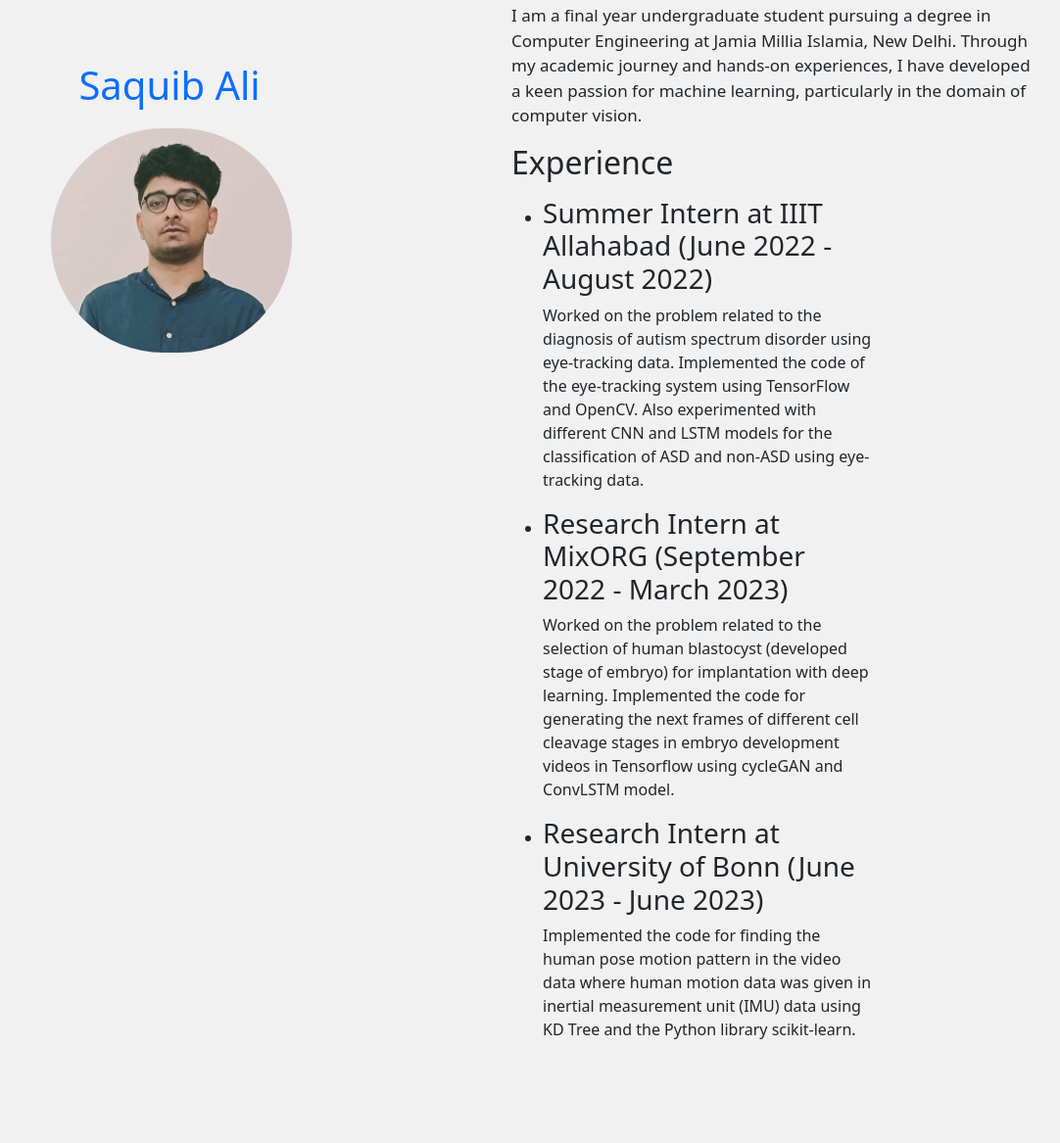
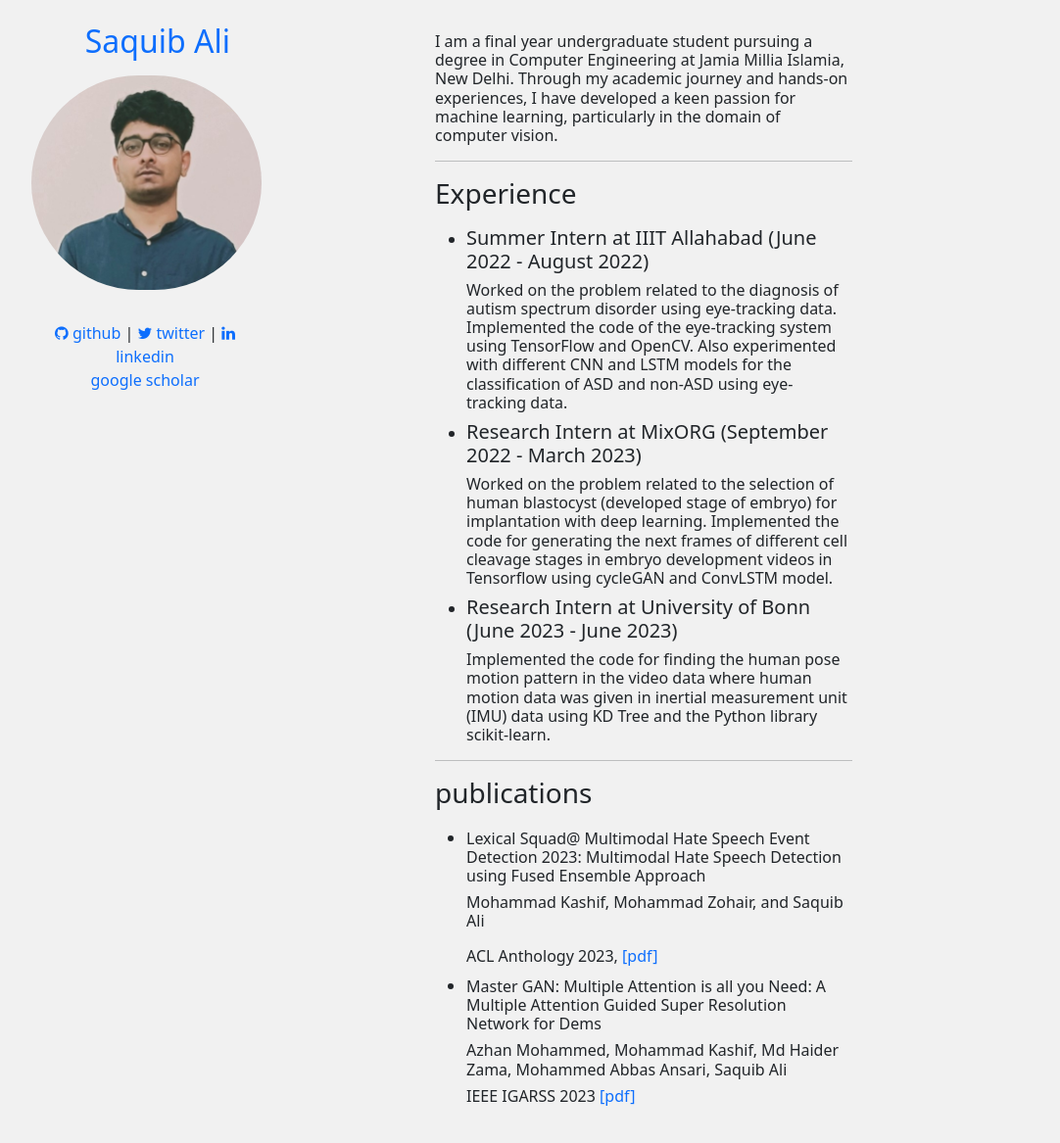
Before and after one commit to saquibali7/saquibali7.github.io, a plain HTML site: page index.html in a window 1280 px wide. Shown: the part 27-1194 px from the top of the page at 98% size, without its empty margins (198-1280 px from the left). Before the commit the page ends 1136 px from the top, so only its background shows below. Drawn offline with nearby package versions, Linux system fonts and the light colour scheme.

Commit message:
publications

```diff
--- a/index.html
+++ b/index.html
@@ -3,6 +3,7 @@
 <head>
     <meta charset="utf-8">
     <meta name="viewport" content="width=device-width, initial-scale=1">
+    <link rel="stylesheet" href="https://cdnjs.cloudflare.com/ajax/libs/font-awesome/4.7.0/css/font-awesome.min.css">
     <link rel="stylesheet" href="styles.css">
     <link href="https://cdn.jsdelivr.net/npm/bootstrap@5.2.0/dist/css/bootstrap.min.css" rel="stylesheet"
         integrity="sha384-gH2yIJqKdNHPEq0n4Mqa/HGKIhSkIHeL5AyhkYV8i59U5AR6csBvApHHNl/vI1Bx" crossorigin="anonymous">
@@ -12,52 +13,86 @@
 <body>
     <div class="MainContainer">
         <div class="image">
-            <h1 style="text-align:center; text-decoration:none; margin-right: 4.2em; margin-bottom: 0.5em;"><a
-                    href="">Saquib Ali</a></h1>
+            <h2 style="text-align:center; text-decoration:rgba(100, 148, 237, 0.811), solid; margin-right: 4.2em; margin-bottom: 0.5em;"><a
+                    href="">Saquib Ali</a></h2>
             <img src="assets\saquib.jpeg" alt="Saquib Ali" align="center "
-                style="margin-left: 0em; margin-bottom: 0em; width: 60%; border-radius: 130px;"></img>
+                style="margin-left: 0em; margin-bottom: 0em; width: 60%; border-radius: 140px;"></img>
+            <div style="margin-top: 2em; margin-bottom: 0em; margin-right: 10em; text-align: center; text-decoration:rgba(100, 148, 237, 0.811), solid;">
+                <a href="https://github.com/saquibali7"><i class='fa fa-github'></i> github</a> | <a
+                    href="https://twitter.com/alisaquib95"><i class='fa fa-twitter'></i> twitter</a> | <a
+                    href="https://www.linkedin.com/in/saquib-ali-89aa14202/"><i class='fa fa-linkedin'></i> linkedin</a>
+                <br />
+                <a href="https://scholar.google.com/citations?user=cFbTsIcAAAAJ&hl=en"><i
+                        class="ai ai-google-scholar"></i>
+                    google scholar</a>
+            </div>
+
         </div>
         <div class="about">
-            <p>I am a final year undergraduate student pursuing a
-                degree in Computer Engineering at Jamia Millia Islamia,
-                New Delhi. Through my academic journey and hands-on experiences,
-                I have developed a keen passion for machine learning,
-                particularly in the domain of computer vision.
-            </p>
+            <div class="about-me">
+                <h6 style="text-decoration:dimgray;">I am a final year undergraduate student pursuing a
+                    degree in Computer Engineering at Jamia Millia Islamia,
+                    New Delhi. Through my academic journey and hands-on experiences,
+                    I have developed a keen passion for machine learning,
+                    particularly in the domain of computer vision.
+                </h6>
+            </div>
+            <hr style="width: 70%;">
             <div class="experience">
-                <h2>Experience</h2>
+
+                <h3>Experience</h3>
                 <p>
                 <ul>
                     <li>
-                        <h3> Summer Intern at IIIT Allahabad (June 2022 - August 2022)</h3>
-                        <p>
+                        <h5> Summer Intern at IIIT Allahabad (June 2022 - August 2022)</h5>
+                        <h6>
                             Worked on the problem related to the diagnosis of autism spectrum disorder using
                             eye-tracking data.
                             Implemented the code of the eye-tracking system using TensorFlow and OpenCV. Also
                             experimented with different CNN and LSTM models for the classification of ASD and non-ASD
                             using eye-tracking data.
-                        </p>
+                        </h6>
                     </li>
                     <li>
-                        <h3>Research Intern at MixORG (September 2022 - March 2023)</h3>
-                        <p>
+                        <h5>Research Intern at MixORG (September 2022 - March 2023)</h5>
+                        <h6>
                             Worked on the problem related to the selection of human blastocyst (developed stage of
                             embryo) for implantation with deep learning.
                             Implemented the code for generating the next frames of different cell cleavage stages in
                             embryo development videos in Tensorflow using cycleGAN and ConvLSTM model.
-                        </p>
+                        </h6>
                     </li>
                     <li>
-                        <h3>Research Intern at University of Bonn (June 2023 - June 2023)</h3>
-                        <p>
+                        <h5>Research Intern at University of Bonn (June 2023 - June 2023)</h5>
+                        <h6>
                             Implemented the code for finding the human pose motion pattern in the video data where
                             human motion data was given in inertial measurement unit (IMU) data using KD Tree and the
                             Python library scikit-learn.
-                        </p>
+                        </h6>
 
                     </li>
                 </ul>
                 </p>
+            </div>
+            <hr style="width: 70%;">
+            <div class="publications">
+                <h3>publications </h3>
+                <p>
+                <ul>
+                    <li>
+                        <h6>Lexical Squad@ Multimodal Hate Speech Event Detection 2023:
+                            Multimodal Hate Speech Detection using Fused Ensemble Approach</h6>
+                        <h6>Mohammad Kashif, Mohammad Zohair, and Saquib Ali</p>
+                            <h6>ACL Anthology 2023, <a href="https://aclanthology.org/2023.case-1.12.pdf">[pdf]</a></h6>
+                    </li>
+                    <li>
+                        <h6>Master GAN: Multiple Attention is all you Need:
+                            A Multiple Attention Guided Super Resolution Network for Dems</h6>
+                        <h6>Azhan Mohammed, Mohammad Kashif, Md Haider Zama, Mohammed Abbas Ansari, Saquib Ali</h6>
+                        <h6>IEEE IGARSS 2023 <a href="https://ieeexplore.ieee.org/abstract/document/10283196">[pdf]</a>
+                        </h6>
+                    </li>
+
             </div>
         </div>
     </div>
--- a/styles.css
+++ b/styles.css
@@ -1,6 +1,7 @@
 
 html {
     background-color: #f1f1f1;
+    text-decoration:dimgray;
 }
 
 a:link {
@@ -13,22 +14,35 @@ a:link {
     padding: 30px;
     display: flex;
     flex-direction: row;
-
 }
 
 .image{
-    margin: 40px;
+    margin: 20px;
     margin-left: 200px;
-    padding: 20px;
+
 }
 
 .about{
     font-size: 17px;
     font-weight:normal;
-    width: 50%;
+    width: 60%;
+    margin-top: 30px;
+
 }
 .experience{
     font-size: 16px;
     font-weight:normal;
     width: 70%;
 }
+.about-me{
+    font-size: 16px;
+    font-weight:normal;
+    width: 70%;
+}
+
+.publications{
+    font-weight:normal;
+    width: 70%;
+    padding: 0;
+    margin: 0;
+}
```
